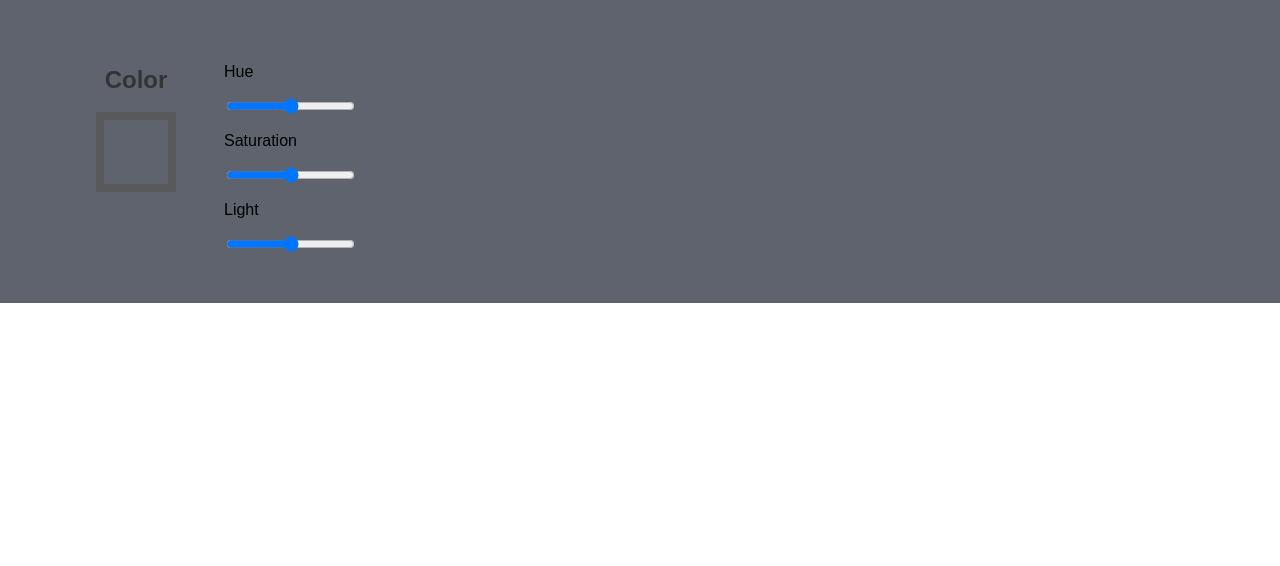
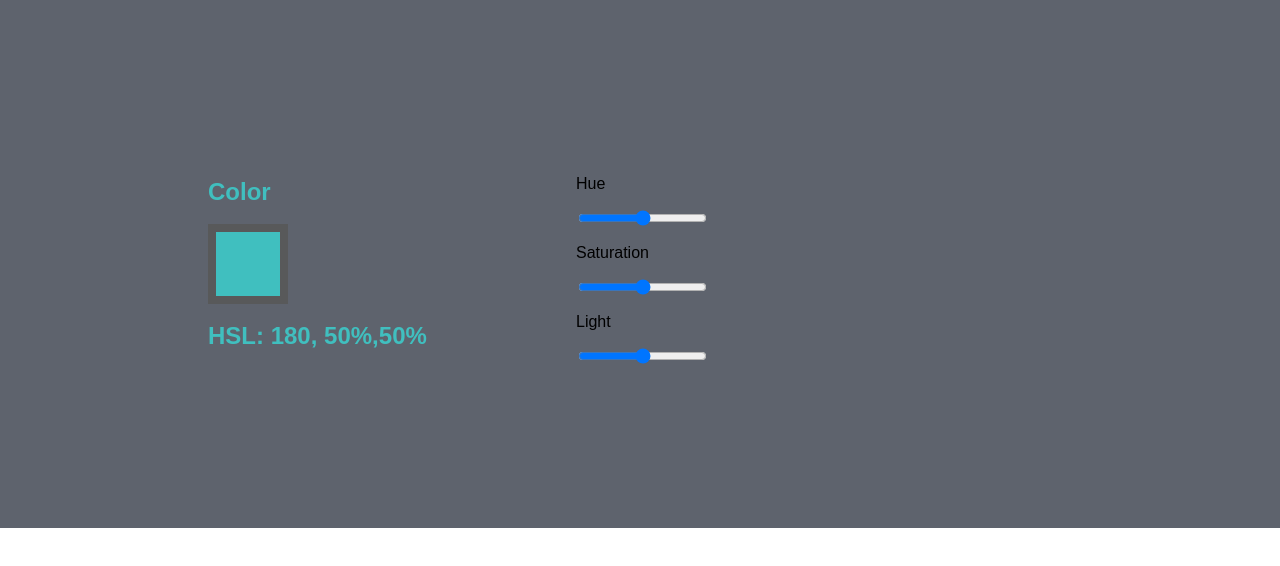
Before and after one commit to MarcusDLG/color-picker, a React (Create React App) app: page / in a window 1280 px wide. Shown: the top 566 px of the page. Built offline with nearby package versions, Linux system fonts and the light colour scheme.

Commit message:
Halfway through explorer

```diff
--- a/src/App.js
+++ b/src/App.js
@@ -8,7 +8,6 @@ class App extends Component {
   }
 
   trackHue = e => {
-    // console.log(e.target.value)
     this.setState({
       hue: e.target.value,
     })
@@ -31,24 +30,42 @@ class App extends Component {
     return (
       <>
         <main>
-          <aside className="leftSide">
-            <h1>Color</h1>
-            <section
-              className="ColorBox"
+          <section className="leftSide">
+            <h1
               style={{
-                backgroundColor: `hsl(${this.state.hue},${this.state.saturation},${this.state.light})`,
+                color: `hsla(${this.state.hue},
+                ${this.state.saturation}%,
+                ${this.state.light}%)`,
               }}
             >
-              {' '}
-            </section>
-          </aside>
+              Color
+            </h1>
+            <section
+              className="colorBox"
+              style={{
+                backgroundColor: `hsla(${this.state.hue},
+                ${this.state.saturation}%,
+                ${this.state.light}%)`,
+              }}
+            ></section>
+            <h2
+              style={{
+                color: `hsla(${this.state.hue},
+                ${this.state.saturation}%,
+                ${this.state.light}%)`,
+              }}
+            >
+              HSL: {this.state.hue}, {this.state.saturation}%,
+              {this.state.light}%
+            </h2>
+          </section>
           <section className="rightSide">
             <section className="H">
               <p>Hue</p>
               <input
                 onChange={this.trackHue}
                 type="range"
-                class="hue"
+                className="hue"
                 name="hue"
                 min="0"
                 max="360"
@@ -60,11 +77,11 @@ class App extends Component {
               <input
                 onChange={this.trackSaturation}
                 type="range"
-                class="saturation"
+                className="saturation"
                 name="saturation"
                 min="0"
                 max="100"
-                value=""
+                value={this.state.saturation}
               ></input>
             </section>
             <section className="L">
@@ -72,11 +89,11 @@ class App extends Component {
               <input
                 onChange={this.trackLight}
                 type="range"
-                class="light"
+                className="light"
                 name="light"
                 min="0"
                 max="100"
-                value=""
+                value={this.state.light}
               ></input>
             </section>
           </section>
--- a/src/index.css
+++ b/src/index.css
@@ -11,25 +11,31 @@ body {
   min-height: 100%;
 }
 
-.ColorBox {
+.colorBox {
   height: 4rem;
   width: 4rem;
   border: .5rem solid rgb(88, 89, 90);
+  align-self: center;
 }
 
 main {
-  padding: 3rem;
+  padding: 10rem;
   background-color: rgb(94, 99, 109);
-  display: flex;
+  display: grid;
+  grid-template-columns: 30% 70%;
   border: darkgrey;
 }
 
 .leftSide {
-  color: rgb(51, 52, 53);
+  display: grid;
+  grid-template-columns: 100%;
   margin-left: 3rem;
-  text-align: center;
+  /* text-align: center; */
+  align-content: center;
+  align-self: center;
 }
 
 .rightSide {
-  margin-left: 3rem
+  margin: 0 3rem;
+  padding-left: 5rem;
 }
```
